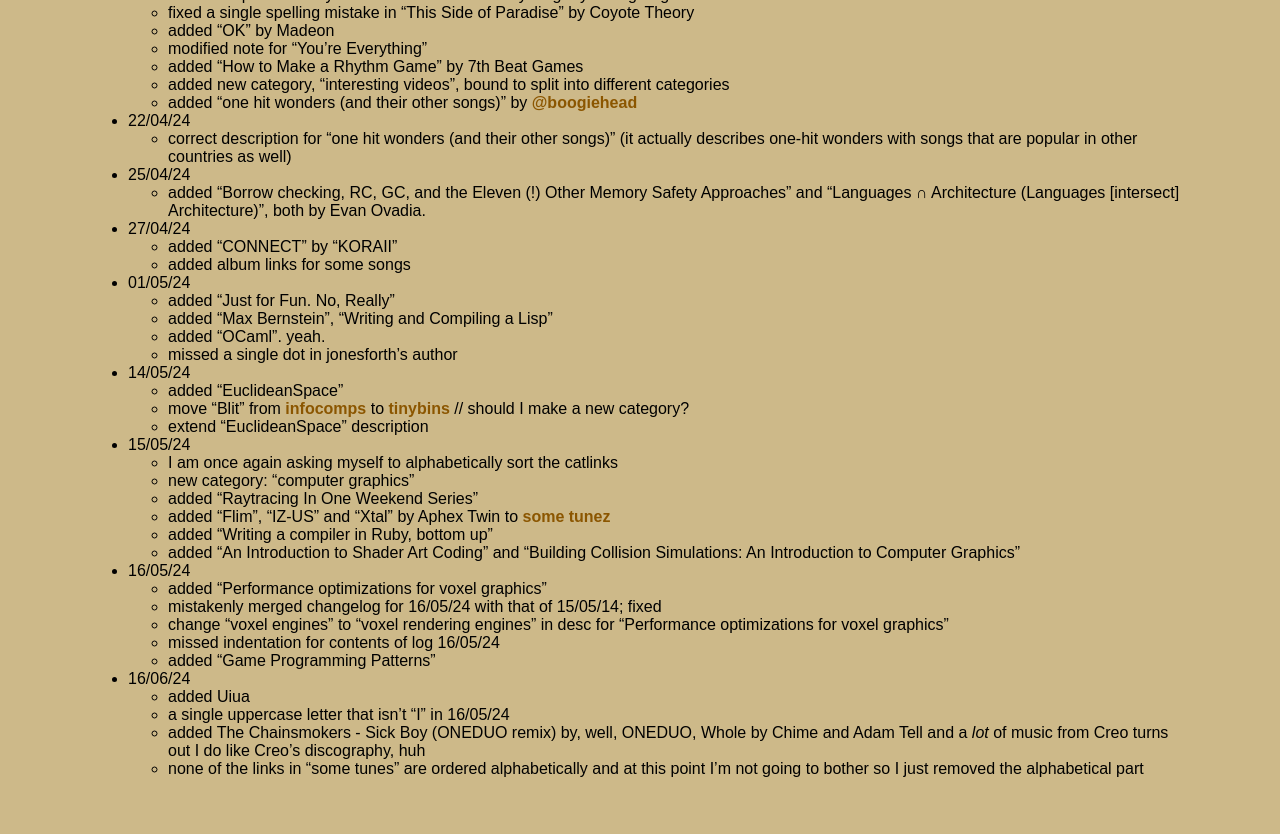
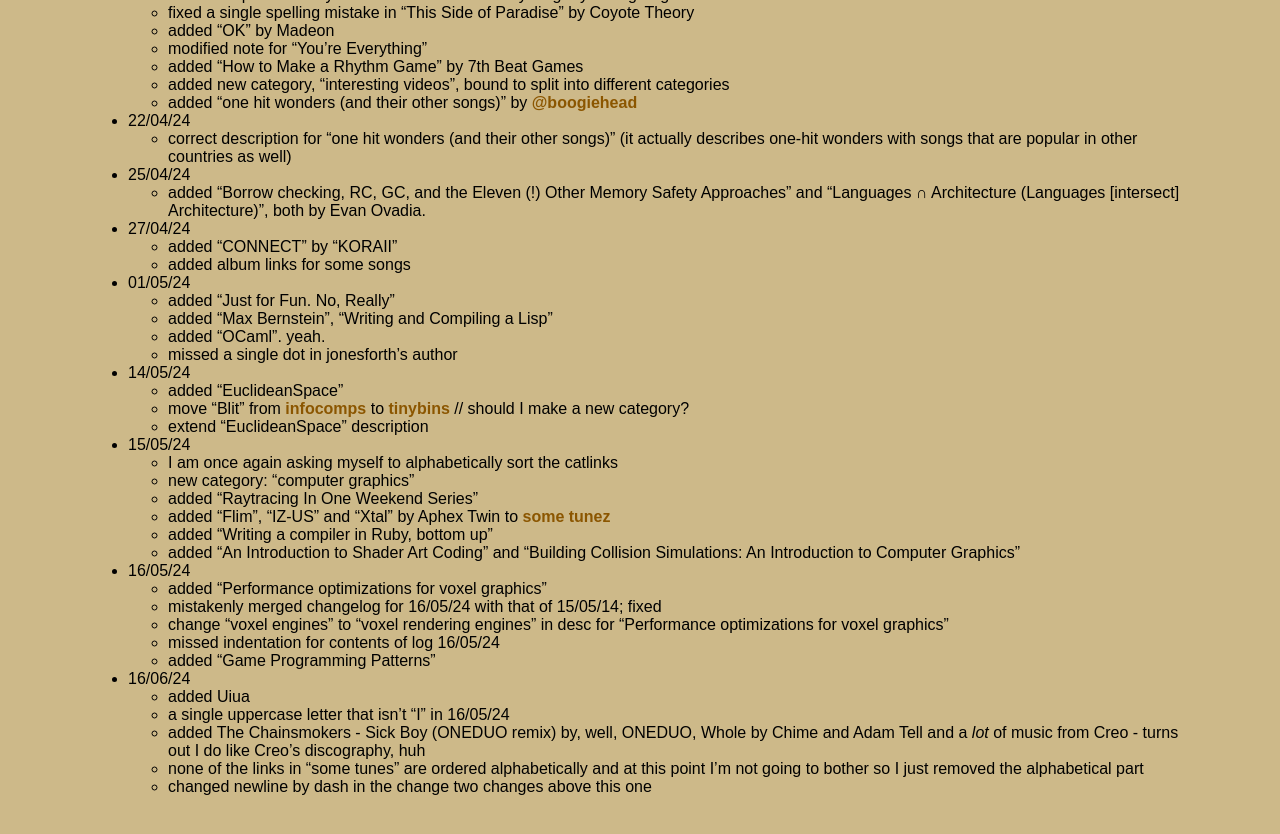
Before and after one commit to thacuber2a03/thacuber2a03.github.io, a Jekyll site: the page built from things/bookmarks.md, in a window 1280 px wide and 900 px high, scrolled down 5450 px. Shown: the top 834 px of the window. Built offline with Jekyll 4.4.1, drawn with Linux system fonts in a browser that asks for light colours.

Commit message:
update bookmarks
changed newline by dash in the change two changes above this one

```diff
--- a/things/bookmarks.md
+++ b/things/bookmarks.md
@@ -315,6 +315,6 @@
 - 16/06/24
   - added Uiua
   - a single uppercase letter that isn't "I" in 16/05/24
-  - added The Chainsmokers - Sick Boy (ONEDUO remix) by, well, ONEDUO, Whole by Chime and Adam Tell and a *lot* of music from Creo
-    turns out I do like Creo's discography, huh
+  - added The Chainsmokers - Sick Boy (ONEDUO remix) by, well, ONEDUO, Whole by Chime and Adam Tell and a *lot* of music from Creo - turns out I do like Creo's discography, huh
   - none of the links in "some tunes" are ordered alphabetically and at this point I'm not going to bother so I just removed the alphabetical part
+  - changed newline by dash in the change two changes above this one
```
